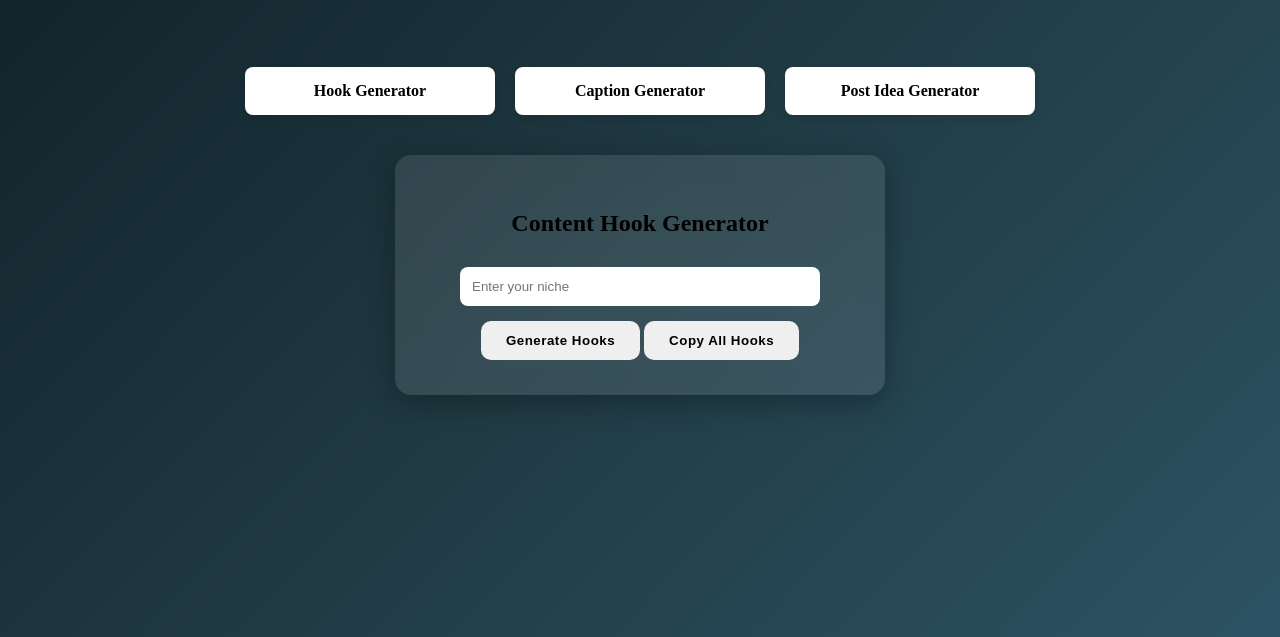
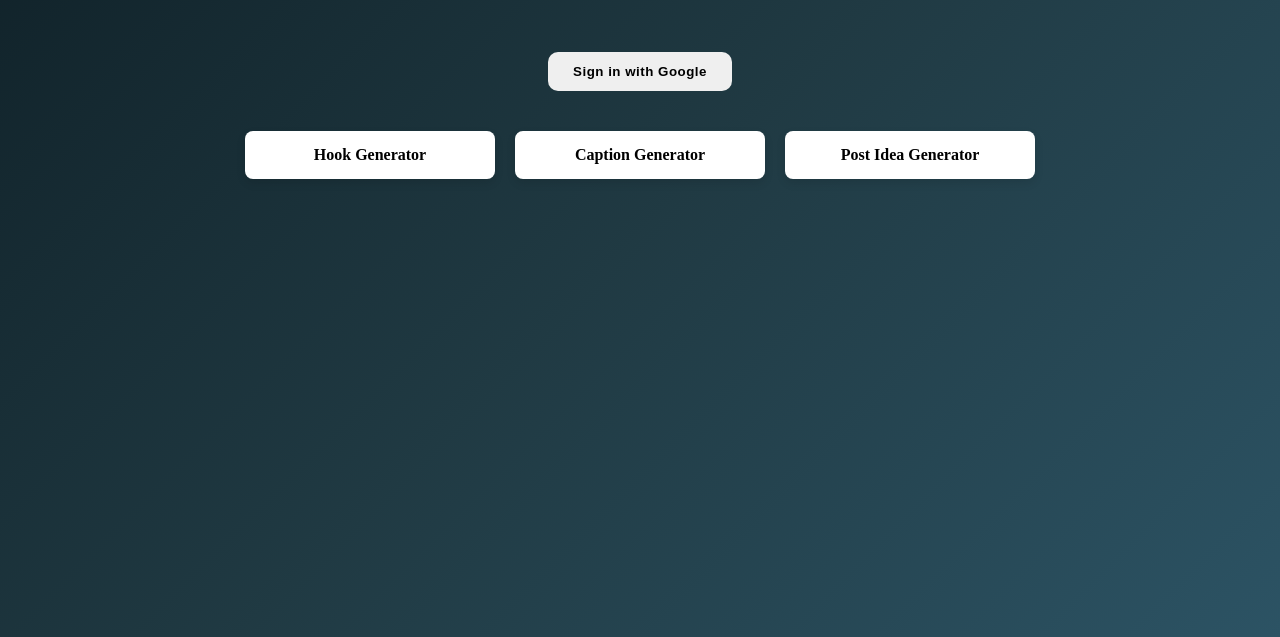
Before and after one commit to Aarthi-34/scalora-ai, a website: page public/index.html in a window 1280 px wide. Shown: the part 163-800 px from the top of the page. Drawn offline with Linux system fonts and the light colour scheme.

Commit message:
Initial Scalora AI setup with hook generator and AI integration

```diff
--- a/public/index.html
+++ b/public/index.html
@@ -13,7 +13,16 @@
         <p class="tagline">AI Tools for Creators to Grow Faster</p>
         <div class="tools">
 
+
+                  <button class="login-btn" onclick="login()">
+        Sign in with Google
+    </button>
+
+                </div>
+
             <div class="tools-container" >
+
+
 
     <div class="tool-card" onclick="openHookTool()">
         Hook Generator
@@ -39,7 +48,7 @@
             <div id="output"></div>
     </div>
     </div>
-    <div class="tool-box">
+    <!--div class="tool-box">
         <h2>Content Hook Generator</h2>
         <input type="text" id="nicheInput" placeholder="Enter your niche" >
         <button onclick="generateHooks()">Generate Hooks</button>
@@ -47,7 +56,7 @@
             <div id="output"></div>
     </div>
 
-    </div>
+</div-->
 
     <script src="script.js"></script>
 </body>
--- a/public/script.js
+++ b/public/script.js
@@ -1,20 +1,34 @@
-function generateHooks() {
+async function generateHooks() {
   let niche = document.getElementById('nicheInput').value;
   if(niche.trim() === "") {
-    alert("Please enter a niche.");
+    alert("Please enter a niche");
     return;
   }
-  let hooks=`
-  <ul>
-  <li> 5 mistakes every ${niche} makes and how to avoid them.</li>
-  <li> The ultimate guide to ${niche} in 2026.</li>
-  <li> How to master ${niche} in just 30 days.</li>
-  <li> The secret to successful ${niche} revealed.</li>
-  <li> Why ${niche} is the future of [industry].</li>
-  <li> The top 10 tools every ${niche} needs.</li>
-  </ul>
-  `;
-    document.getElementById('output').innerHTML = hooks;
+
+   let output = document.getElementById('output');
+    output.innerHTML = "Generating hooks...⏳" ;
+
+    try {
+      const response = await fetch(`/api/hooks?niche=${niche}`);
+      const data = await response.json();
+
+      output.innerHTML = "<ul>";
+
+      data.forEach(hook => {
+      output.innerHTML += `<li>${hook}</li>`;
+    });
+
+
+    output.innerHTML += "</ul>";
+
+
+  } catch (error) {
+    output.innerHTML = "Something went wrong ❌";
+  }
+
+  }
+function login() {
+    alert("Google Sign-In is coming soon in Scalora AI.");
 }
 
 function copyHooks() {
--- a/public/style.css
+++ b/public/style.css
@@ -1,9 +1,9 @@
 body{
     background: linear-gradient(135deg, #0f2027, #203a43, #2c5364);
-    height: 100vh;
+    height: 100%;
     margin: 0;
     animation: fadeIn 1s ease-in;
-
+    background-attachment: fixed;
 }
 
 @keyframes fadeIn {
@@ -32,6 +32,20 @@ h1{
     justify-content: center;
     gap: 20px;
     margin-bottom: 40px;
+}
+
+.login-btn {
+    padding: 12px 25px;
+    background-color: linear-gradient(135deg, #00c6ff, #0072ff);
+    color: black;
+    border: none;
+    top: 20px;
+    right: 120px;
+    border-radius: 10px;
+    cursor: pointer;
+    font-weight: bold;
+    letter-spacing: 0.5px;
+    transition: all 0.3s ease;
 }
 
 .tool-card {
@@ -78,8 +92,8 @@ input{
     padding: 12px;
     margin-top: 10px;
     border-radius: 8px;
-    border: none;
-    outline: none;
+    border: 30% solid #0f0e0e;
+    outline: 30% solid #0f0e0e;
 }
 button {
     padding: 12px 25px;
@@ -105,6 +119,7 @@ button:hover {
 
 #output li {
     margin-bottom: 12px;
+    text-align: left;
 }
 
 #hookTool {
```
Also changed, not shown: server.js (+15 -0 lines).
